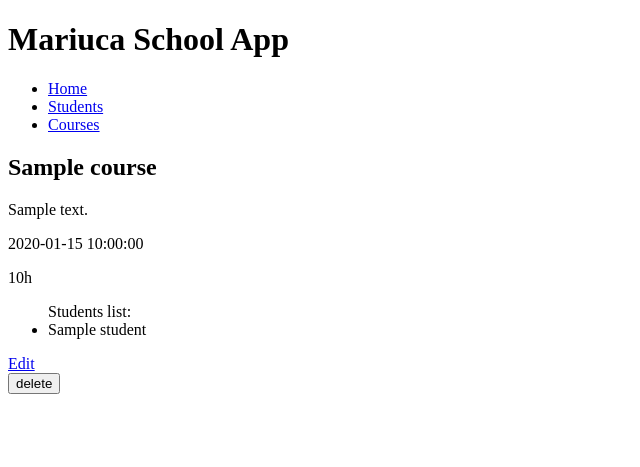
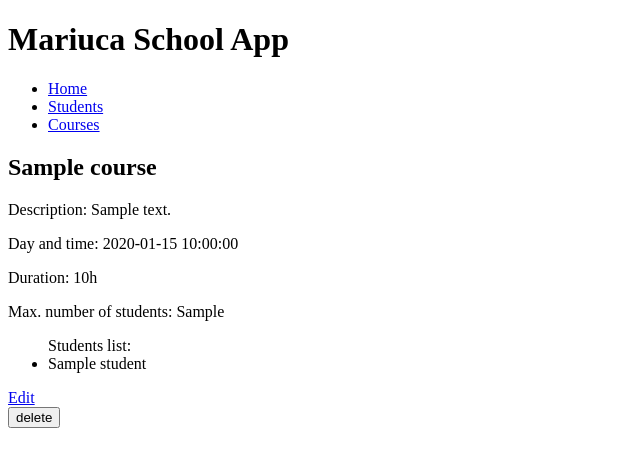
Before and after one commit to mariamuzas/mariuca_school_app_project, a Flask app: page /courses/1 in a window 1280 px wide. Shown: the top 467 px of the page, without its empty margins (0-640 px from the left). Run offline with Flask 2, Linux system fonts and the light colour scheme; a database or web service that is not in the repository returns one stand-in record (values such as "Sample title"); some libraries are stand-ins or nearby versions.

```diff
--- a/templates/courses/show.html
+++ b/templates/courses/show.html
@@ -2,9 +2,10 @@
 {% block content %}
 
     <h2>{{course.title}}</h2>
-    <p>{{course.description}}</p>
-    <p>{{course.date}}</p>
-    <p>{{course.duration}}h</p>
+    <p>Description: {{course.description}}</p>
+    <p>Day and time: {{course.date}}</p>
+    <p>Duration: {{course.duration}}h</p>
+    <p>Max. number of students: {{course.max_num_students}}</p>
     <ul>
         Students list:
         {% for student in students %}
--- a/templates/students/new.html
+++ b/templates/students/new.html
@@ -17,9 +17,9 @@
         </div>
         <div>
             <label for="course_id">Select Course:</label>
-            <select name="course_id" id="course_id">
+            <select name="course_id" id="course_id" >
                 {% for course in courses %}
-                    <option value="{{course.id}}"> {{ course.title }}</option>
+                <option value="{{course.id}}"> {{ course.title }}</option>
                 {% endfor %}
             </select>
         </div>
```
Also changed, not shown: controllers/student_controller.py (+8 -6 lines).
